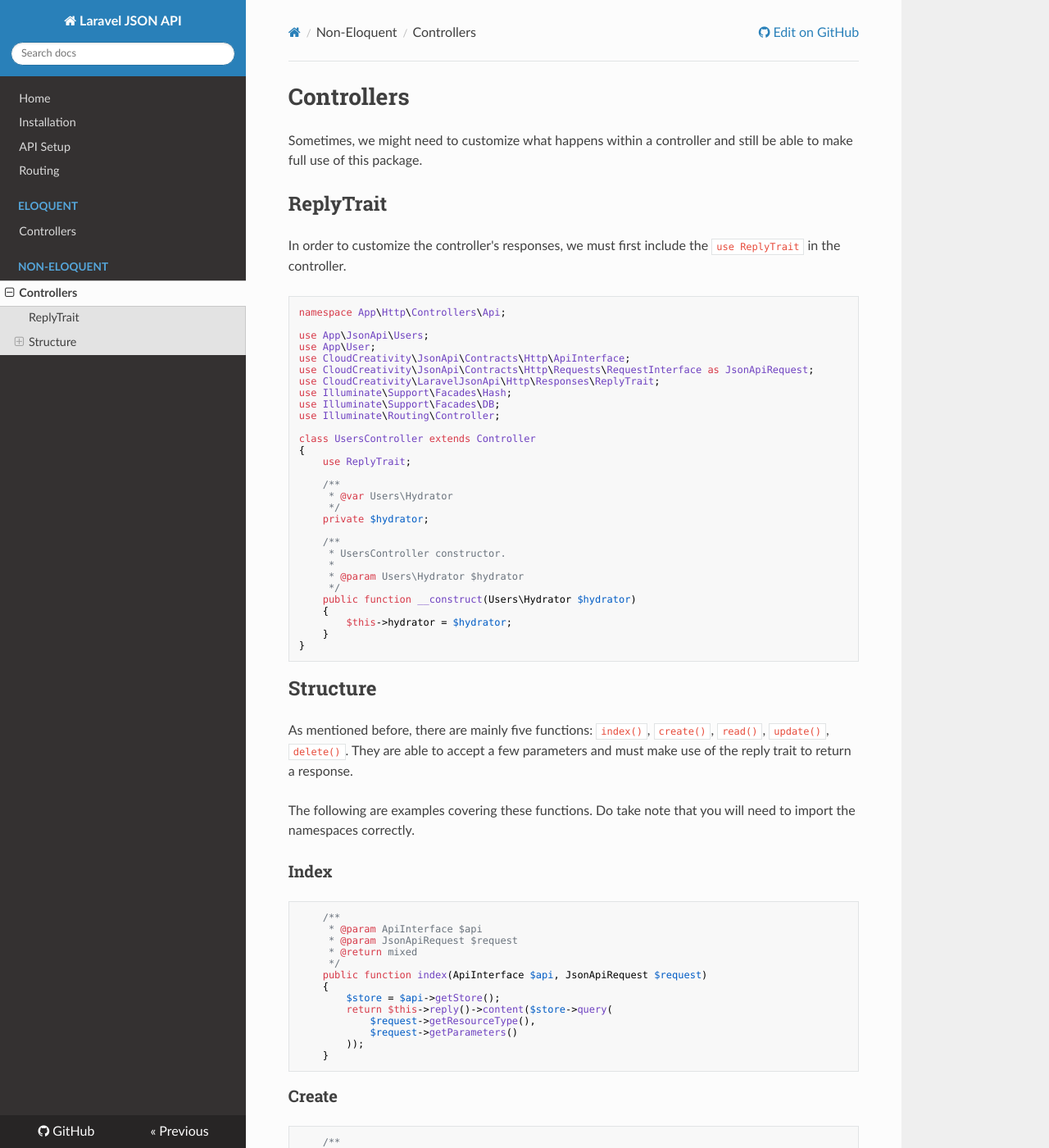
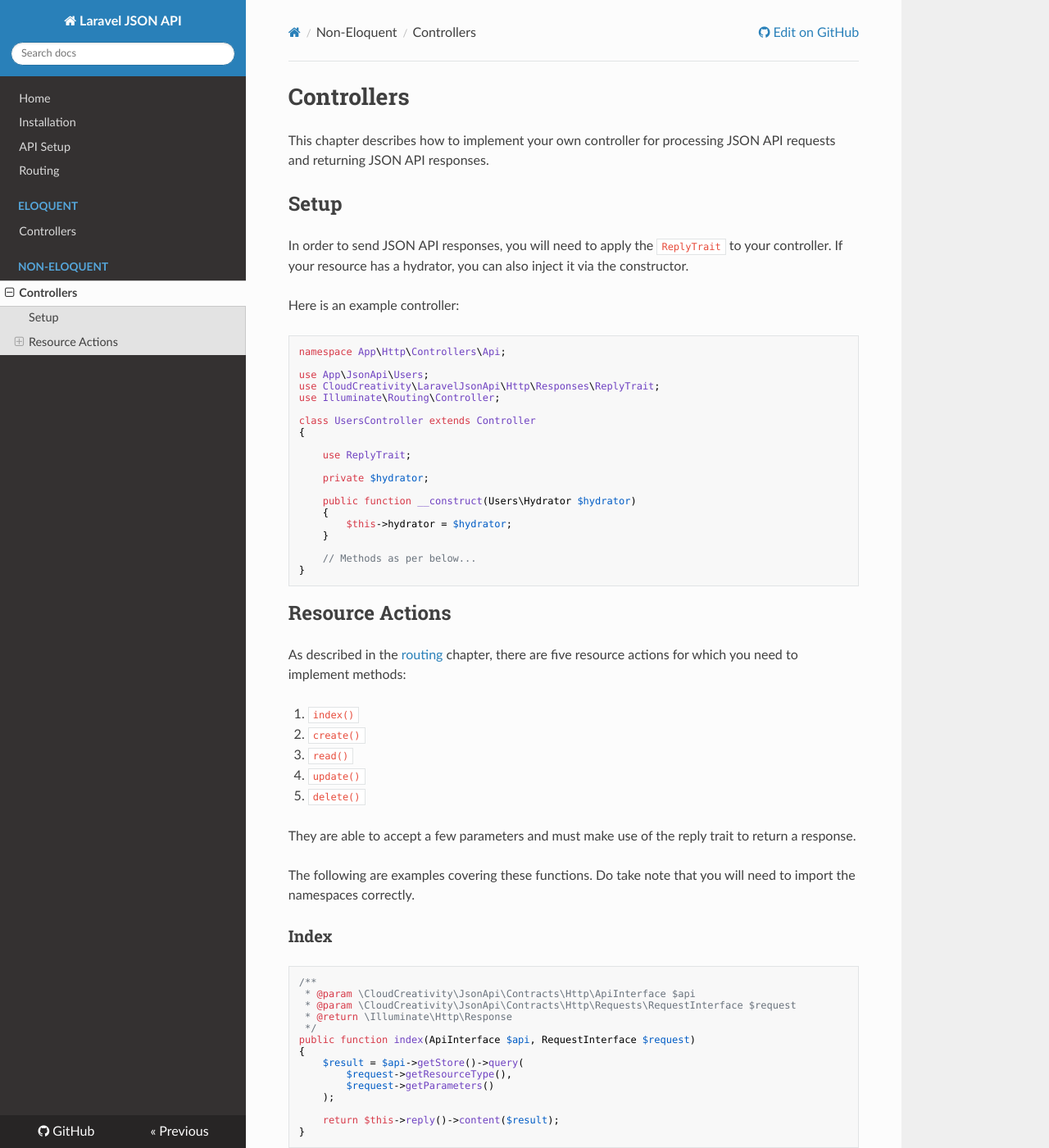
Before and after one commit to cloudcreativity/laravel-json-api, an MkDocs documentation site: the page built from docs/custom/controllers.md, in a window 1280 px wide and 1400 px high. Shown: the whole window at 82% size. Built offline with MkDocs 1.6.1, drawn with Linux system fonts in a browser that asks for light colours; nearby versions of some CDN libraries; old or Windows-style settings are respelled for this version of MkDocs; some of the changed text lies outside the part shown.

Commit message:
[Docs] Reformat custom controller docs

````diff
--- a/docs/custom/controllers.md
+++ b/docs/custom/controllers.md
@@ -1,134 +1,146 @@
 # Controllers
 
-Sometimes, we might need to customize what happens within a controller and still be able to make full use of this package.
+This chapter describes how to implement your own controller for processing JSON API requests and returning JSON API
+responses.
 
-## ReplyTrait
+## Setup
 
-In order to customize the controller's responses, we must first include the `use ReplyTrait` in the controller.
+In order to send JSON API responses, you will need to apply the `ReplyTrait` to your controller. If your resource
+has a hydrator, you can also inject it via the constructor.
+
+Here is an example controller:
 
 ```php
 namespace App\Http\Controllers\Api;
 
 use App\JsonApi\Users;
-use App\User;
-use CloudCreativity\JsonApi\Contracts\Http\ApiInterface;
-use CloudCreativity\JsonApi\Contracts\Http\Requests\RequestInterface as JsonApiRequest;
 use CloudCreativity\LaravelJsonApi\Http\Responses\ReplyTrait;
-use Illuminate\Support\Facades\Hash;
-use Illuminate\Support\Facades\DB;
 use Illuminate\Routing\Controller;
 
 class UsersController extends Controller
 {
+
     use ReplyTrait;
 
-    /**
-     * @var Users\Hydrator
-     */
     private $hydrator;
 
-    /**
-     * UsersController constructor.
-     *
-     * @param Users\Hydrator $hydrator
-     */
     public function __construct(Users\Hydrator $hydrator)
     {
         $this->hydrator = $hydrator;
     }
+
+    // Methods as per below...
 }
 ```
 
-## Structure
+## Resource Actions
 
-As mentioned before, there are mainly five functions: `index()`, `create()`, `read()`, `update()`, `delete()`. They are able to accept a few parameters and must make use of the reply trait to return a response.
+As described in the [routing](../routing.md) chapter, there are five resource actions for which you need to implement
+methods:
 
-The following are examples covering these functions. Do take note that you will need to import the namespaces correctly.
+1. `index()`
+2. `create()`
+3. `read()`
+4. `update()`
+5. `delete()`
+
+They are able to accept a few parameters and must make use of the reply trait to return a response.
+
+The following are examples covering these functions. Do take note that you will need to import the namespaces
+correctly.
 
 ### Index
 
 ```php
-    /**
-     * @param ApiInterface $api
-     * @param JsonApiRequest $request
-     * @return mixed
-     */
-    public function index(ApiInterface $api, JsonApiRequest $request)
-    {
-        $store = $api->getStore();
-        return $this->reply()->content($store->query(
-            $request->getResourceType(),
-            $request->getParameters()
-        ));
-    }
+/**
+ * @param \CloudCreativity\JsonApi\Contracts\Http\ApiInterface $api
+ * @param \CloudCreativity\JsonApi\Contracts\Http\Requests\RequestInterface $request
+ * @return \Illuminate\Http\Response
+ */
+public function index(ApiInterface $api, RequestInterface $request)
+{
+    $result = $api->getStore()->query(
+        $request->getResourceType(),
+        $request->getParameters()
+    );
+
+    return $this->reply()->content($result);
+}
 ```
 
 ### Create
 
 ```php
-    /**
-     * @param JsonApiRequest $request
-     * @return mixed
-     */
-    public function create(JsonApiRequest $request)
-    {
-        $resource = $request->getDocument()->getResource();
-        $record = null;
-        // Add custom DB transaction & password hashing
-        DB::transaction(function () use (&$resource, &$request, &$record) {
-            $record = new User;
-            $this->hydrator->hydrate($request->getDocument()->getResource(), $record);
-            $record->password = Hash::make($record->password);
-            $record->save();
-        });
-        return $this->reply()->created($record);
-    }
+/**
+ * @param \CloudCreativity\JsonApi\Contracts\Http\Requests\RequestInterface $request
+ * @return \Illuminate\Http\Response
+ */
+public function create(RequestInterface $request)
+{
+    $resource = $request->getDocument()->getResource();
+    // As an example, if we wanted to wrap the change in a transaction...
+    $record = \DB::transaction(function () use ($resource, $request) {
+        $record = new User();
+        $this->hydrator->hydrate($request->getDocument()->getResource(), $record);
+        $record->save();
+
+        return $record;
+    });
+
+    return $this->reply()->created($record);
+}
 ```
 
 ### Read
+
 ```php
-    /**
-     * @param JsonApiRequest $request
-     * @return mixed
-     */
-    public function read(JsonApiRequest $request)
-    {
-        return $this->reply()->content($request->getRecord());
-    }
+/**
+ * @param \CloudCreativity\JsonApi\Contracts\Http\Requests\RequestInterface $request
+ * @return \Illuminate\Http\Response
+ */
+public function read(RequestInterface $request)
+{
+    return $this->reply()->content($request->getRecord());
+}
 ```
 ### Update
+
 ```php
-    /**
-     * @param JsonApiRequest $request
-     * @return mixed
-     */
-    public function update(JsonApiRequest $request)
-    {
-        /** @var User $record */
-        $record = $request->getRecord();
-        $old_password = $record->password;
-        $resource = $request->getDocument()->getResource();
-        $this->hydrator->hydrate($resource, $record);
-        // Check if password has changed
-        if ($old_password !== $record->password) {
-          $record->password = Hash::make($record->password);
-        }
-        $record->save();
-        return $this->reply()->content($record);
+/**
+ * @param \CloudCreativity\JsonApi\Contracts\Http\Requests\RequestInterface $request
+ * @return \Illuminate\Http\Response
+ */
+public function update(RequestInterface $request)
+{
+    /** @var User $record */
+    $record = $request->getRecord();
+    $resource = $request->getDocument()->getResource();
+    $this->hydrator->hydrate($resource, $record);
+    $passwordChanged = $record->hasPasswordChanged();
+    $record->save();
+
+    // for example, if we wanted to fire an event...
+    if ($passwordChanged) {
+      event(new UserChangedPassword($record));
     }
+
+    return $this->reply()->content($record);
+}
 ```
 
 ### Delete
+
 ```php
-    /**
-     * @param JsonApiRequest $request
-     * @return mixed
-     */
-    public function delete(JsonApiRequest $request)
-    {
-        /** @var User $record */
-        $record = $request->getRecord();
-        $record->delete();
-        return $this->reply()->noContent();
-    }
+/**
+ * @param \CloudCreativity\JsonApi\Contracts\Http\Requests\RequestInterface $request
+ * @return \Illuminate\Http\Response
+ */
+public function delete(RequestInterface $request)
+{
+    /** @var User $record */
+    $record = $request->getRecord();
+    $record->delete();
+
+    return $this->reply()->noContent();
+}
 ```
````
